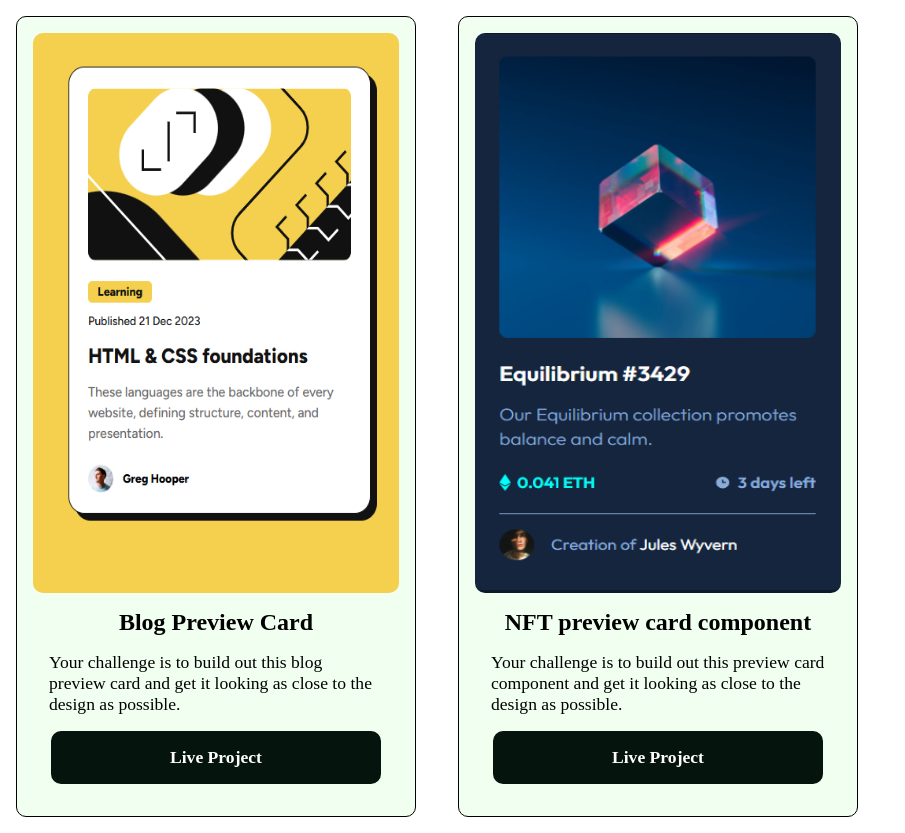
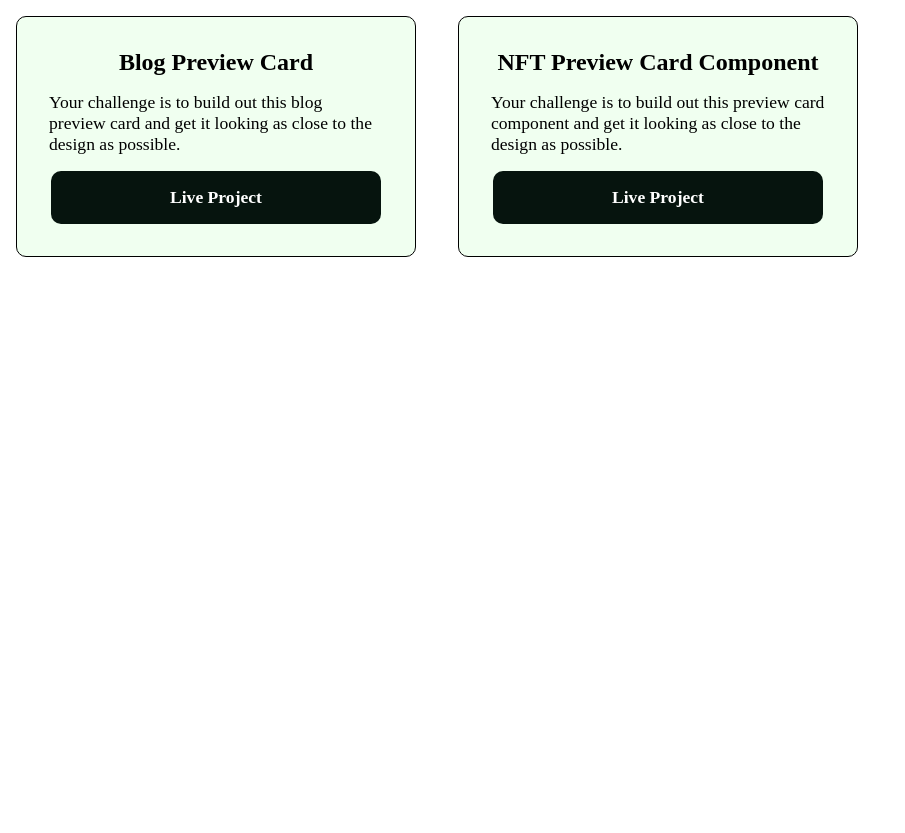
Before and after one commit to RobsPalo/frontend-mentor, a plain HTML site: page docs/index.html in a window 1280 px wide. Shown: the whole page, without its empty margins (0-905 px from the left). After the commit the page ends 800 px from the top, so only its background shows below. Drawn offline with Linux system fonts and the light colour scheme.

Commit message:
Update index.html

```diff
--- a/docs/index.html
+++ b/docs/index.html
@@ -10,7 +10,6 @@
     <main>
       <div class="container">
         <div class="card">
-          <img src="./assets/blog-preview-card.png" alt="Abstract Blog Card" />
           <h2>Blog Preview Card</h2>
           <p class="description">
             Your challenge is to build out this blog preview card and get it looking as close to the design as possible.
@@ -18,8 +17,7 @@
           <a href="https://robspalo.github.io/frontend-mentor/blog-preview-card/" target="_blank">Live Project</a>
         </div>
         <div class="card">
-          <img src="./assets/nft-preview-card.png" alt="Abstract Nft Card" />
-          <h2>NFT preview card component</h2>
+          <h2>NFT Preview Card Component</h2>
           <p class="description">
             Your challenge is to build out this preview card component and get it looking as close to the design as possible.
           </p>
```
